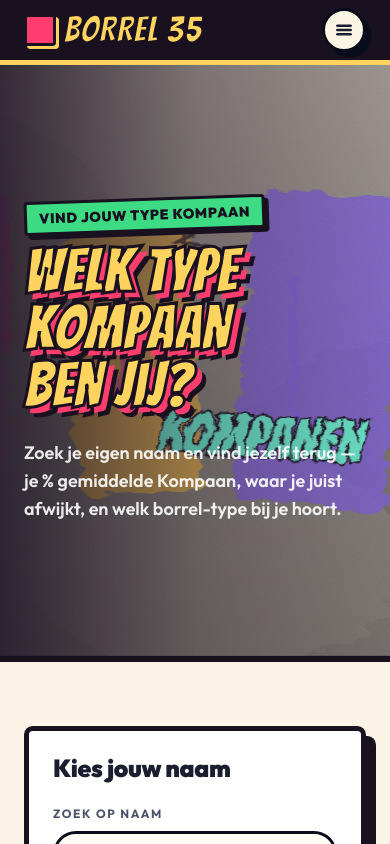
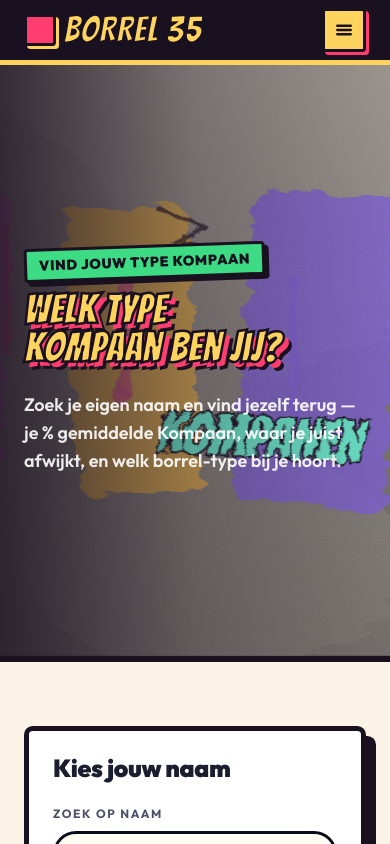
Before and after one commit to dipsaus9/kopstoot-kompanen-borrel-35, a Next.js app: page / in a window 390 px wide. Shown: the top 844 px of the page. Built offline with nearby package versions, Linux system fonts and the light colour scheme.

Commit message:
fix(mobile): visible dark nav dropdown + sticker toggle, scalable home hero, compare table scrolls internally (min-w-0)

```diff
--- a/app/page.tsx
+++ b/app/page.tsx
@@ -27,12 +27,16 @@ export default function Home() {
             Vind jouw type Kompaan
           </span>
           <h1
-            className="max-w-4xl text-6xl leading-[0.95] text-[#ffd45e] sm:text-7xl md:text-8xl"
+            className="max-w-4xl text-[#ffd45e]"
             style={{
               fontFamily: "var(--font-display), Impact, sans-serif",
-              WebkitTextStroke: "3px #1a1120",
-              textShadow: "6px 6px 0 #ff3d6e, 10px 10px 0 #1a1120",
+              fontSize: "clamp(2.5rem, 9vw, 5.5rem)",
+              lineHeight: 0.95,
+              WebkitTextStroke: "2.5px #1a1120",
+              textShadow: "5px 5px 0 #ff3d6e, 8px 8px 0 #1a1120",
               letterSpacing: "0.02em",
+              overflowWrap: "break-word",
+              hyphens: "auto",
             }}
           >
             Welk type Kompaan ben jij?
--- a/components/compare/compare-view.tsx
+++ b/components/compare/compare-view.tsx
@@ -77,7 +77,7 @@ export function CompareView({ people }: CompareViewProps) {
   }, [selected]);
 
   return (
-    <div className="flex flex-col gap-stack-lg">
+    <div className="flex min-w-0 flex-col gap-stack-lg">
       <header className="sr-only">
         <p className="text-caption font-bold tracking-eyebrow uppercase">
           Zet Kompanen naast elkaar
@@ -167,7 +167,7 @@ export function CompareView({ people }: CompareViewProps) {
 
       {/* Side-by-side comparison */}
       {selected.length > 0 ? (
-        <section aria-labelledby="compare-heading" className="flex flex-col gap-stack-md">
+        <section aria-labelledby="compare-heading" className="flex min-w-0 flex-col gap-stack-md">
           <h2 id="compare-heading" className="sr-only">
             Vergelijking
           </h2>
@@ -175,7 +175,7 @@ export function CompareView({ people }: CompareViewProps) {
             role="region"
             aria-labelledby="compare-heading"
             tabIndex={0}
-            className="ink-outline overflow-x-auto rounded-3xl bg-card focus-visible:outline-none focus-visible:ring-2 focus-visible:ring-ring focus-visible:ring-offset-2 focus-visible:ring-offset-background"
+            className="ink-outline w-full min-w-0 max-w-full overflow-x-auto rounded-3xl bg-card focus-visible:outline-none focus-visible:ring-2 focus-visible:ring-ring focus-visible:ring-offset-2 focus-visible:ring-offset-background"
           >
             <table className="w-full border-separate border-spacing-0 text-left">
               <caption className="sr-only">
--- a/components/site/site-nav.tsx
+++ b/components/site/site-nav.tsx
@@ -77,9 +77,9 @@ export function SiteNav({ className }: { className?: string }) {
         aria-controls="site-nav-mobile"
         onClick={() => setOpen((value) => !value)}
         className={cn(
-          "inline-flex min-h-tap min-w-tap items-center justify-center rounded-pill md:hidden",
-          "border-[3px] border-[var(--brand-cocoa-deep)] bg-background text-foreground",
-          "shadow-[var(--sticker-shadow-sm)] transition-transform",
+          "inline-flex min-h-tap min-w-tap items-center justify-center rounded-md md:hidden",
+          "border-[3px] border-[#1a1120] bg-[#ffd45e] text-[#1a1120]",
+          "shadow-[3px_3px_0_#ff3d6e] transition-transform",
           "active:translate-y-0.5 active:shadow-none focus-visible:outline-none",
         )}
       >
@@ -90,9 +90,9 @@ export function SiteNav({ className }: { className?: string }) {
       <ul
         id="site-nav-mobile"
         className={cn(
-          "absolute right-0 top-[calc(100%+0.5rem)] z-50 w-56 flex-col gap-stack-xs md:hidden",
-          "rounded-2xl border-[3px] border-[var(--brand-cocoa-deep)] bg-card p-stack-sm",
-          "shadow-[var(--sticker-shadow)]",
+          "absolute right-0 top-[calc(100%+0.5rem)] z-50 w-56 flex-col gap-1 md:hidden",
+          "rounded-md border-[3px] border-[#ffd45e] bg-[#1a1120] p-2",
+          "shadow-[6px_6px_0_#ffd45e]",
           open ? "flex" : "hidden",
         )}
       >
```
